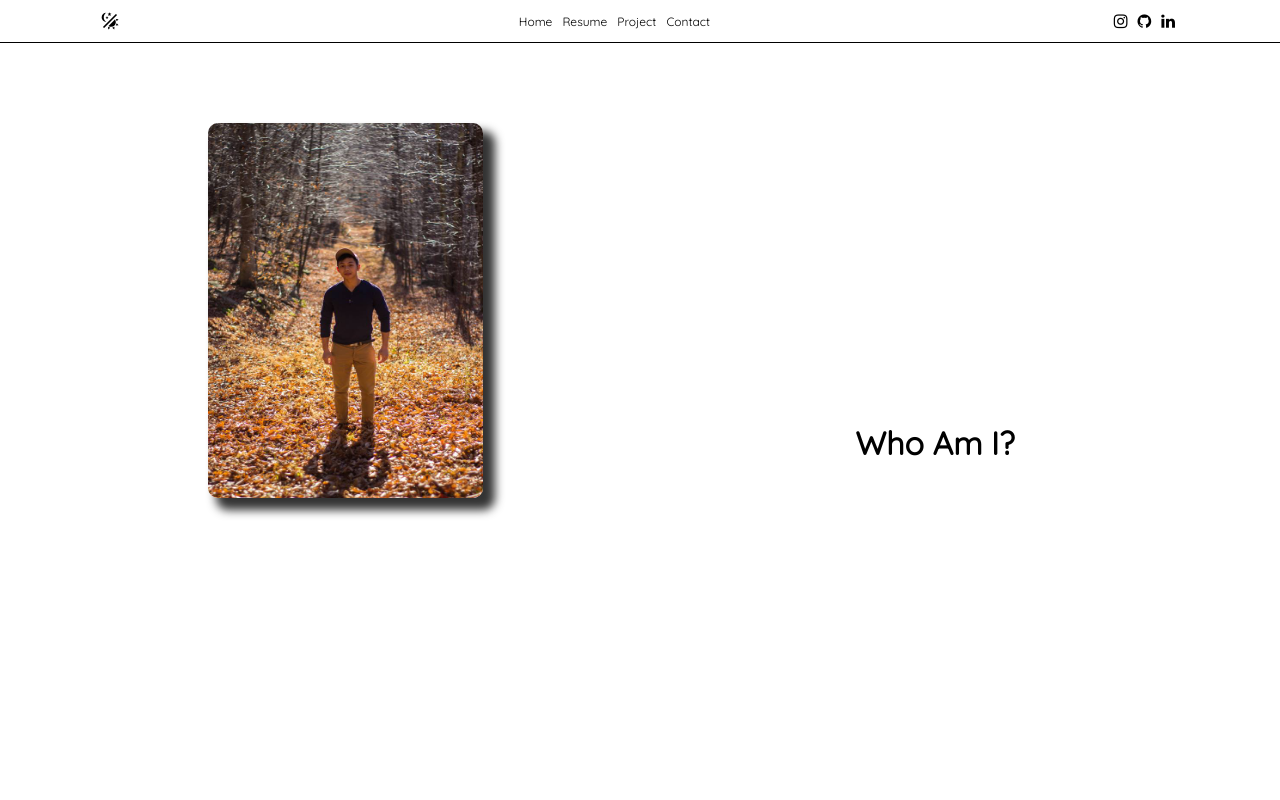
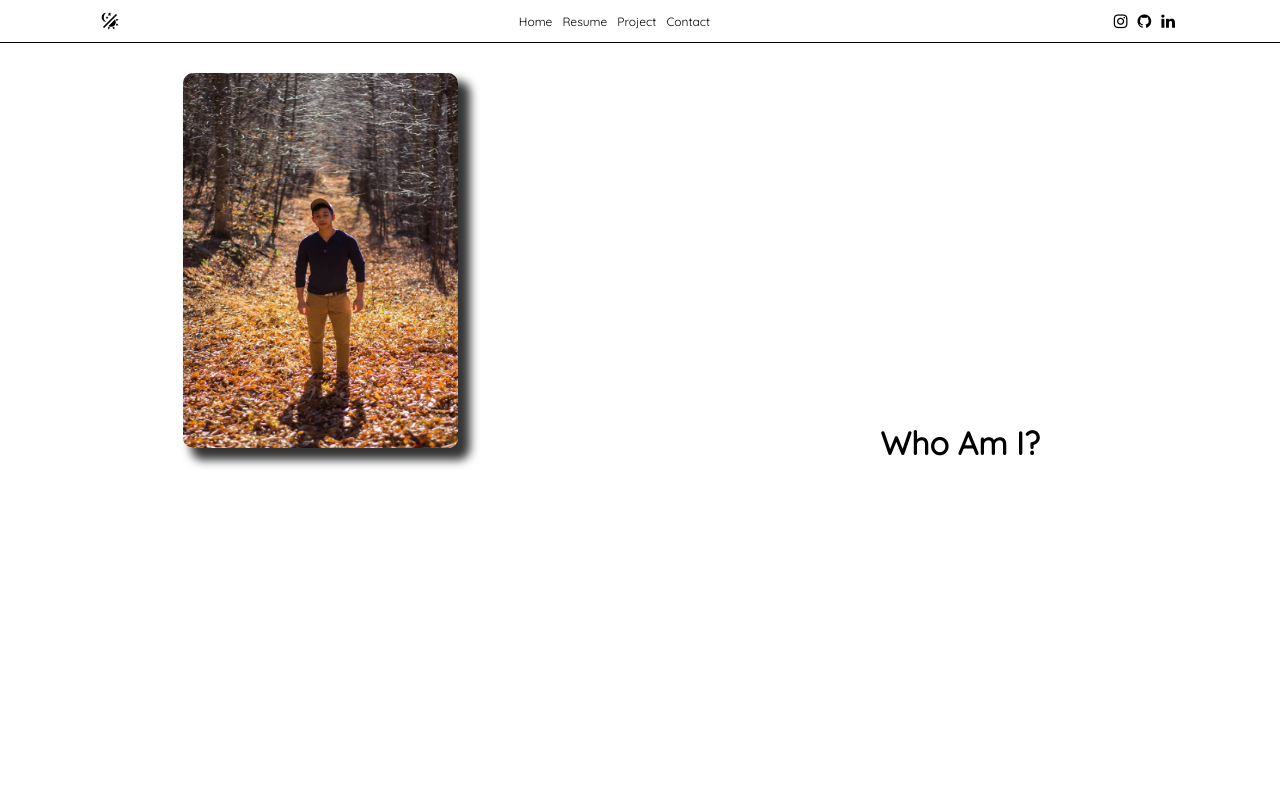
Before and after one commit to Kah919/KahPortfolio, a React (Create React App) app: page / in a window 1280 px wide. Shown: the top 800 px of the page. Built offline with nearby package versions, Linux system fonts and the light colour scheme.

Commit message:
Set up routes for landing page and project page

```diff
--- a/package.json
+++ b/package.json
@@ -14,6 +14,7 @@
     "react": "^16.13.1",
     "react-dom": "^16.13.1",
     "react-reveal": "^1.2.2",
+    "react-router-dom": "^5.2.0",
     "react-scripts": "3.4.1",
     "react-spring": "^9.0.0-rc.3",
     "react-transition-group": "^1.2.1"
--- a/src/App.js
+++ b/src/App.js
@@ -1,6 +1,10 @@
 import React, { useState } from 'react';
 import Navbar from './components/Navbar/Navbar';
 import Landing from './components/LandingPage/Landing';
+import Project from './components/Projects/ProjectContainer';
+
+import { BrowserRouter as Router, Route, Switch} from "react-router-dom";
+
 
 function App() {
   const [dark, setDark] = useState(false);
@@ -10,13 +14,17 @@
     setDark(!dark);
   }
 
+  const MyContext = React.createContext(dark);
+
   return (
-    <div className="main_container">
-      { dark ? console.log("DARK") : console.log("Light") }
-      <Navbar dark={dark} toggleMode={ toggleMode }/>
-      <Landing dark={dark} />
-      <Landing dark={dark} />
-    </div>
+    <Router>
+        <Navbar dark={dark} toggleMode={ toggleMode }/>
+        <Switch>
+          <Route exact path='/projects'><Project /></Route>
+          <Route exact path='/'><Landing /></Route>
+
+        </Switch>
+    </Router>
   );
 }
 
--- a/src/components/LandingPage/Landing.module.css
+++ b/src/components/LandingPage/Landing.module.css
@@ -6,7 +6,7 @@
     width: 100%;
     height: 100vh;
     /* background-image: url(../../Images/landing.jpg); */
-    padding: 50px;
+    /* padding: 50px; */
     transition: var(--transition-delay);
   }
 
```
Also changed, not shown: 1 other file (tests, documents, lock files or other folders).
